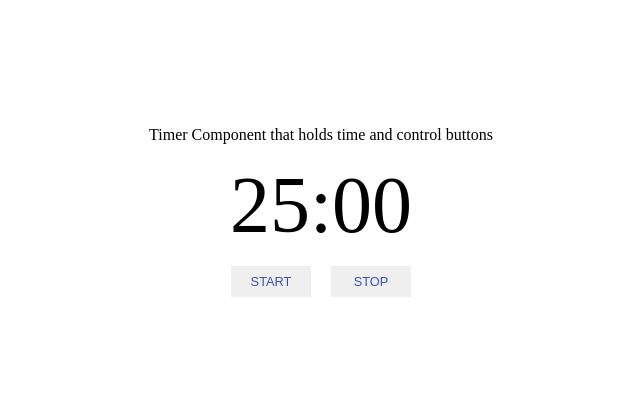
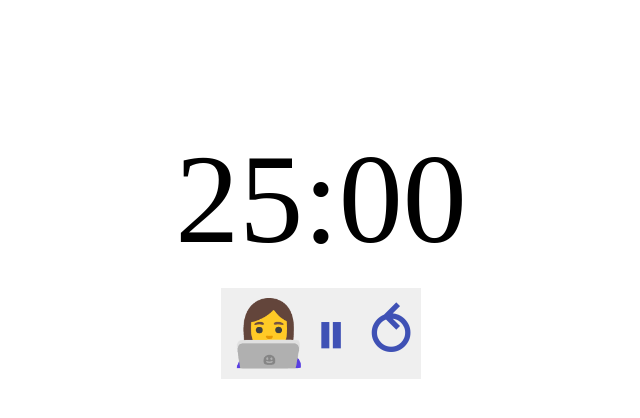
Before and after one commit to robsonmobile/complete-pomodoro, a React (Create React App) app in the folder react-pomodoro-timer/: page / in a window 1280 px wide. Shown: the top 418 px of the page, without its empty margins (319-959 px from the left). Built offline with nearby package versions, Linux system fonts and the light colour scheme.

Commit message:
React Pomodoro: Working Prototype

```diff
--- a/react-pomodoro-timer/src/components/Controls.js
+++ b/react-pomodoro-timer/src/components/Controls.js
@@ -1,10 +1,23 @@
 import React from 'react';
 
-const Controls = () => {
+const Controls = props => {
 	return (
 		<div className="controls">
-			<button>Start</button>
-			<button>Stop</button>
+			<button onClick={props.handleStartTimer}>
+				<span role="img" aria-label="start-timer">
+					👩‍💻
+				</span>
+			</button>
+			<button onClick={props.handleStopTimer}>
+				<span role="img" aria-label="pause-timer">
+					⏸{' '}
+				</span>
+			</button>
+			<button onClick={props.onReset}>
+				<span role="img" aria-label="reset-timer">
+					⥀
+				</span>
+			</button>
 		</div>
 	);
 };
--- a/react-pomodoro-timer/src/components/Time.js
+++ b/react-pomodoro-timer/src/components/Time.js
@@ -1,7 +1,11 @@
 import React from 'react';
 
-const Time = () => {
-	return <span className="time">25:00</span>;
+const Time = props => {
+	return (
+		<span className="time">{`${props.time.minutes}:${
+			props.time.seconds
+		}`}</span>
+	);
 };
 
 export default Time;
--- a/react-pomodoro-timer/src/components/Timer.js
+++ b/react-pomodoro-timer/src/components/Timer.js
@@ -1,17 +1,114 @@
-import React from 'react';
+import React, { Component } from 'react';
 
 import './styles.css';
 import Time from './Time';
 import Controls from './Controls';
+import { TWENTY_FIVE, FIVE } from '../utils/helpers';
 
-const Timer = () => {
-	return (
-		<div className="timer">
-			<p>Timer Component that holds time and control buttons</p>
-			<Time />
-			<Controls />
-		</div>
-	);
-};
+class Timer extends Component {
+	constructor() {
+		super();
+
+		this.handleStartTimer = this.handleStartTimer.bind(this);
+		this.handleStopTimer = this.handleStopTimer.bind(this);
+		this.startTimer = this.startTimer.bind(this);
+		this.displayTime = this.displayTime.bind(this);
+		this.getTimeRemaining = this.getTimeRemaining.bind(this);
+		this.nextPhase = this.nextPhase.bind(this);
+		this.onReset = this.onReset.bind(this);
+	}
+
+	state = {
+		interval: null,
+		step: 0,
+		timeRemaining: this.getTimeRemaining(TWENTY_FIVE)
+	};
+
+	handleStartTimer() {
+		if (!this.state.interval) {
+			this.startTimer();
+		}
+	}
+
+	handleStopTimer() {
+		if (this.state.interval) {
+			console.log('stopping...');
+
+			clearInterval(this.state.interval);
+			this.setState({
+				interval: null
+			});
+		}
+	}
+
+	startTimer() {
+		this.displayTime();
+		this.setState({
+			interval: setInterval(this.displayTime, 1000)
+		});
+	}
+
+	displayTime() {
+		if (this.state.timeRemaining.total > 0) {
+			let timeRemaining = this.getTimeRemaining(
+				this.state.timeRemaining.total - 1000
+			);
+			this.setState({
+				timeRemaining
+			});
+		} else {
+			// move to next phase
+			this.nextPhase();
+		}
+	}
+
+	getTimeRemaining(timeInMilliSecs) {
+		// return a string value of the time remaining
+		const total = timeInMilliSecs,
+			minutes = Math.floor((total / 1000 / 60) % 60),
+			seconds =
+				Math.floor((total / 1000) % 60) < 10
+					? '0' + Math.floor((total / 1000) % 60)
+					: Math.floor((total / 1000) % 60);
+
+		return {
+			total,
+			minutes,
+			seconds
+		};
+	}
+
+	nextPhase() {
+		this.handleStopTimer();
+		let step = this.state.step + 1;
+
+		this.setState({
+			step,
+			timeRemaining:
+				step % 2 === 0
+					? this.getTimeRemaining(TWENTY_FIVE)
+					: this.getTimeRemaining(FIVE)
+		});
+	}
+
+	onReset() {
+		this.setState({
+			timeRemaining: this.getTimeRemaining(TWENTY_FIVE)
+		});
+	}
+
+	render() {
+		return (
+			<div className="timer">
+				<Time time={this.state.timeRemaining} />
+				<Controls
+					handleStartTimer={this.handleStartTimer}
+					handleStopTimer={this.handleStopTimer}
+					onReset={this.onReset}
+				/>{' '}
+			</div>
+		);
+	}
+}
 
 export default Timer;
--- a/react-pomodoro-timer/src/components/styles.css
+++ b/react-pomodoro-timer/src/components/styles.css
@@ -5,7 +5,7 @@
 }
 
 .time {
-	font-size: 5rem;
+	font-size: 8rem;
 }
 
 .controls {
@@ -16,17 +16,17 @@
 }
 
 button {
+	font-size: 4rem;
 	border: none;
 	color: #3f51b5;
 	cursor: pointer;
 	width: 80px;
-	font-size: 0.8rem;
 	text-transform: uppercase;
 	padding: 8px;
 }
 
 button:focus {
-	outline: focus;
+	outline: none;
 }
 
 button:hover {
--- /dev/null
+++ b/react-pomodoro-timer/src/utils/helpers.js
@@ -0,0 +1,4 @@
+// Timer values in milliseconds
+export const TWENTY_FIVE = 1500000;
+
+export const FIVE = 300000;
```
